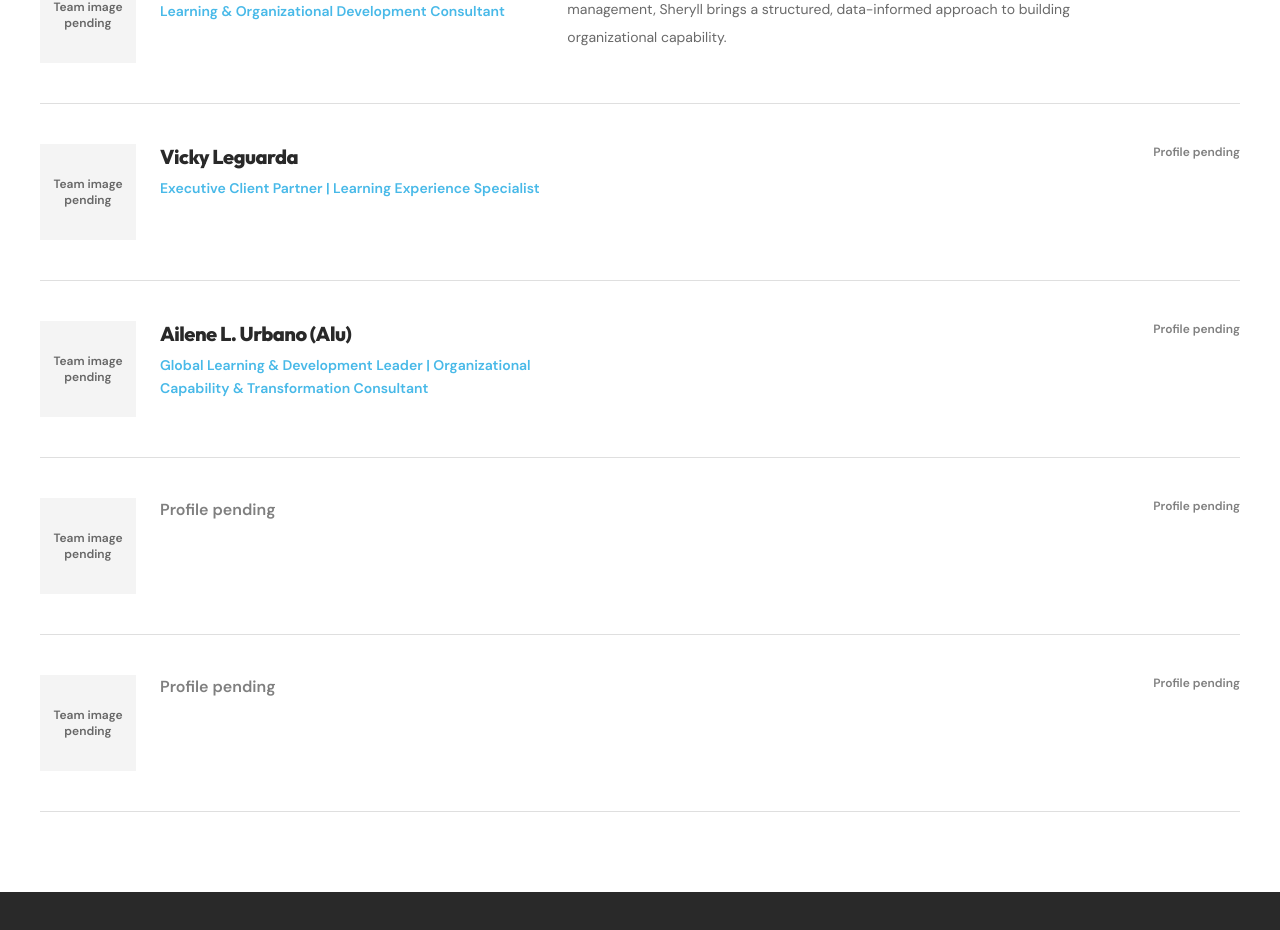
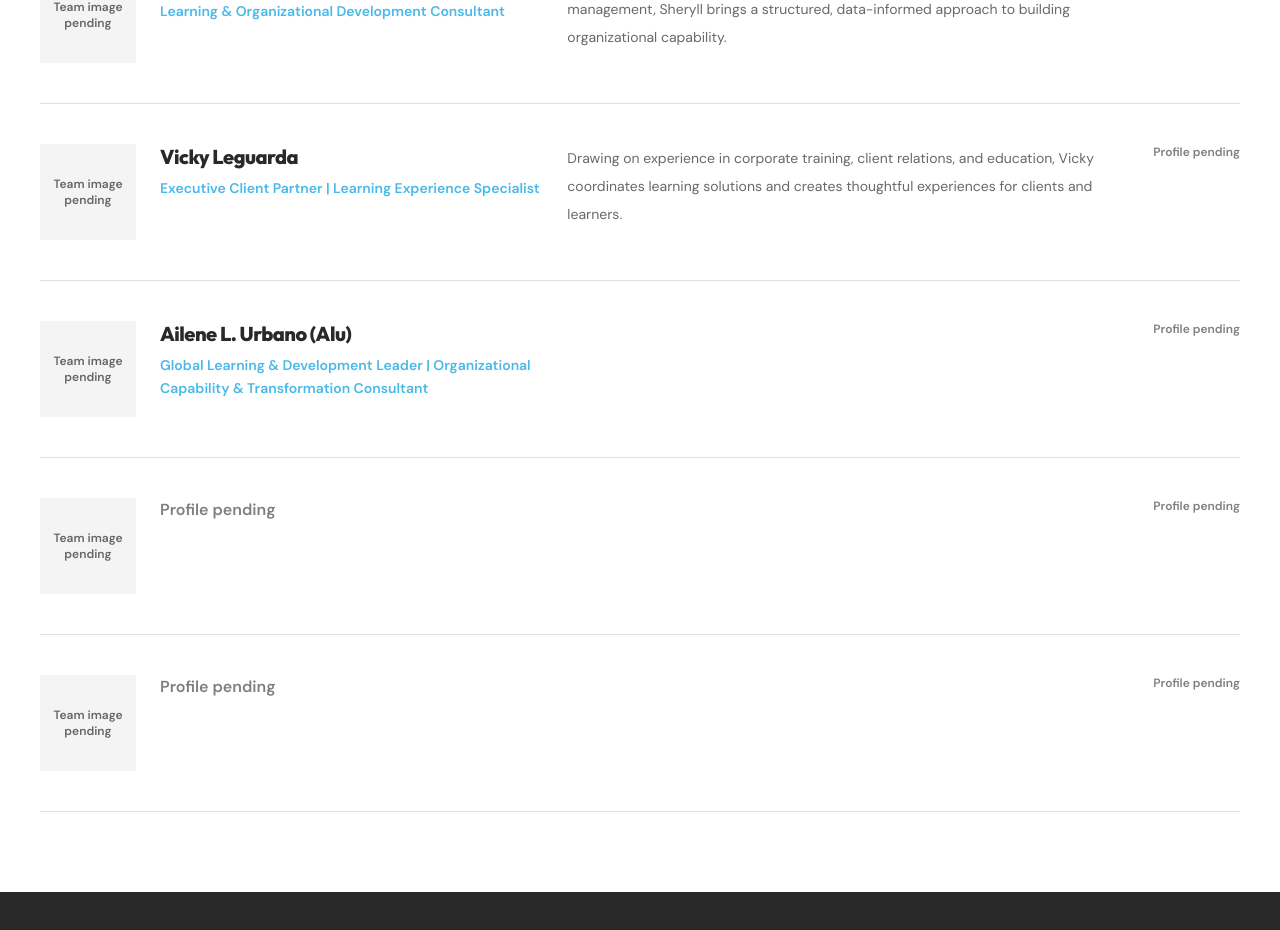
Before and after one commit to gabzy0423/The-Learning-Lab, a Next.js app: page /about/team in a window 1280 px wide. Shown: the part 1985-2915 px from the top of the page. Built offline with nearby package versions, Linux system fonts and the light colour scheme.

Commit message:
Add Vicky profile description

```diff
--- a/app/about/team/page.tsx
+++ b/app/about/team/page.tsx
@@ -161,6 +161,8 @@ export default function MeetTheTeamPage() {
                   <p>An MSIT-qualified IT professional and educator, Jonnifer brings experience in infrastructure, web development, networking, and cybersecurity to technology education.</p>
                 ) : index === 4 ? (
                   <p>With 15+ years in learning, organizational development, HR, and performance management, Sheryll brings a structured, data-informed approach to building organizational capability.</p>
+                ) : index === 5 ? (
+                  <p>Drawing on experience in corporate training, client relations, and education, Vicky coordinates learning solutions and creates thoughtful experiences for clients and learners.</p>
                 ) : null}
               </div>
               <span className="text-xs font-semibold text-brand-charcoal/60 lg:text-right">Profile pending</span>
```
